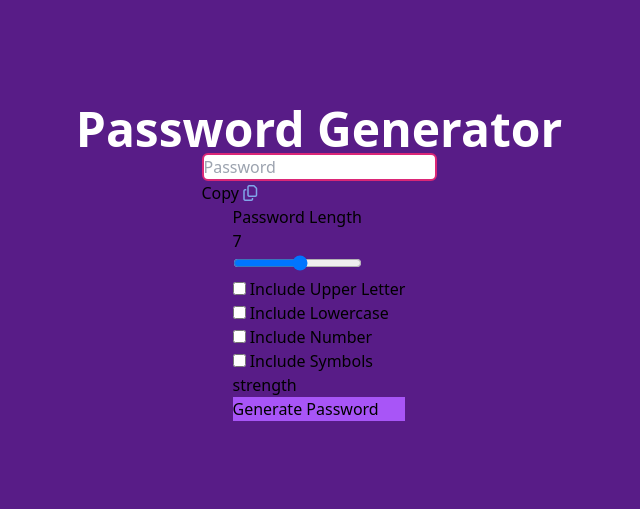
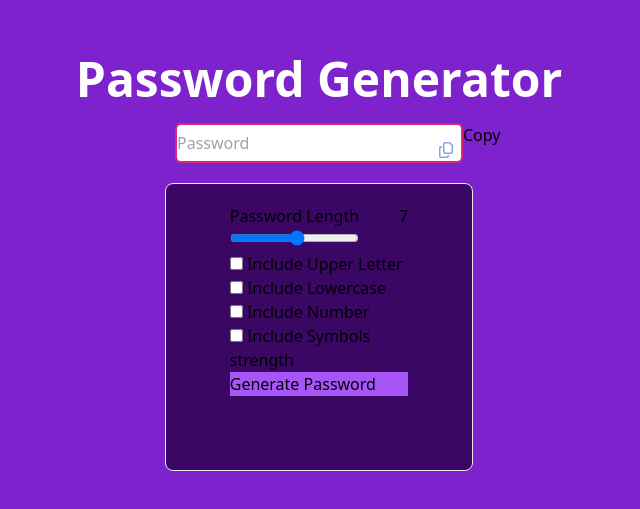
Before and after one commit to Soni895/random_password-generator, a website built with Vite: page index.html in a window 1280 px wide. Shown: the part 137-646 px from the top of the page, without its empty margins (321-961 px from the left). Built offline with nearby package versions, Linux system fonts and the light colour scheme.

Commit message:
today last commit

```diff
--- a/index.html
+++ b/index.html
@@ -9,18 +9,18 @@
     <title>Document</title>
 </head>
 <body>
-<div class="wrapper bg-purple-900 h-screen w-screen items-center justify-center flex flex-col">
+<div class="wrapper bg-purple-700 h-screen w-screen items-center justify-center flex flex-col">
 <h1 class="text-white font-semibold text-5xl">Password Generator</h1>
 
-<div >
-    <input readonly class=" rounded-md border-pink-600 border-[2px]" placeholder="Password" >
+<div class="flex relative my-5">
+    <input readonly class=" rounded-md border-pink-600 border-[2px] h-10 w-72" placeholder="Password" >
     <div>
-        <span>Copy</span>
-        <i class="fa-sharp fa-regular fa-copy" style="color: #80a6e9;"></i>
+        <span class=" flex absolute">Copy</span>
+        <i class="fa-sharp fa-regular fa-copy flex absolute right-[10px] bottom-[5px]" style="color: #80a6e9;"></i>
     </div>
 </div>
-<div>
-    <div>
+<div class="bg-purple-950 px-16  py-5 border rounded-lg h-72">
+    <div class="flex gap-10">
         <h2>Password Length</h2>
         <div>7</div>
 
```
